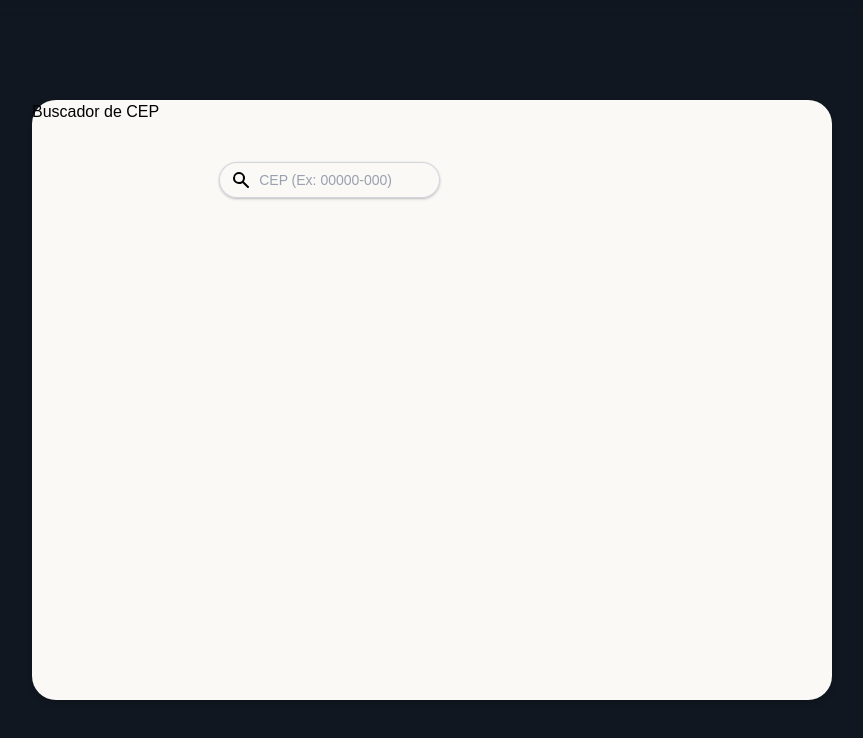
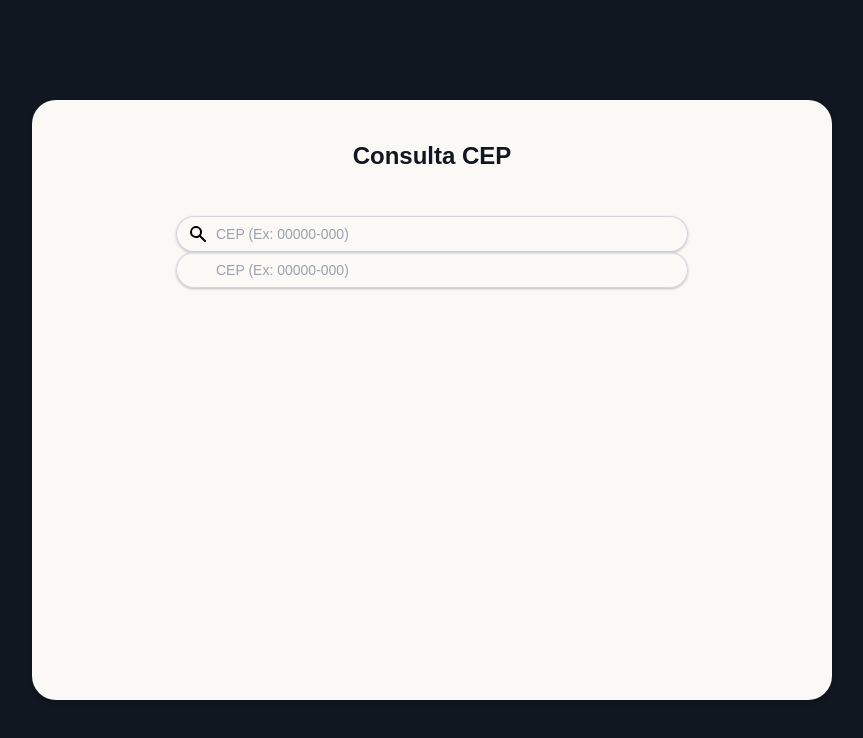
Before and after one commit to caiohenrqq/desafio-tecnico-front-end-ag-sistemas, a React (Vite) app: page / in a window 1280 px wide. Both pictures are taken after a click on the button "Vamos lá!". Shown: the top 738 px of the page, without its empty margins (208-1071 px from the left). Built offline with nearby package versions, Linux system fonts and the light colour scheme.

Commit message:
Backup: Introduzindo inputs Consulta.tsx

```diff
--- a/src/App.tsx
+++ b/src/App.tsx
@@ -24,11 +24,11 @@ function App() {
   return (
     <>
       <section
-        className={`relative inicio min-h-screen flex flex-col items-center gap-7 justify-center font-sans bg-primaria text-secundaria ${
+        className={`relative min-h-screen flex flex-col items-center gap-7 justify-center font-sans bg-primaria text-secundaria ${
           consultaAtiva ? "blur-sm" : "blur-none"
         }`}
       >
-        <div className="titulo-inicio font-bold text-5xl">
+        <div className="font-bold text-5xl">
           AG Sistemas - Desafio Técnico
         </div>
         {/* Botão para abrir popup */}
--- a/src/Consulta.tsx
+++ b/src/Consulta.tsx
@@ -7,11 +7,10 @@ const Consulta = ({ forwardRef }) => {
       ref={forwardRef}
       className="w-200 h-150 flex rounded-3xl shadow-md font-sans bg-secundaria"
     >
-      <div className="font-sans bold">
-        Buscador de CEP
-      </div>
-      <div className="place-content-center h-40 gap-4">
-        <div className="relative ml-15 rounded-3xl shadow-sm">
+      <div className="w-full max-w-lg mx-auto">
+        <div className="text-center mt-10 text-2xl font-bold text-primaria">Consulta CEP</div>
+        <div className="place-content-center h-40">
+          <div className="relative rounded-3xl shadow-sm">
             <input
               type="search"
               className="block w-full rounded-3xl border-0 py-1.5 pl-10 text-gray-900 shadow-sm ring-1 ring-inset ring-gray-300 placeholder:text-gray-400 focus:ring-2 focus:ring-inset focus:ring-indigo-600 sm:text-sm sm:leading-6"
@@ -32,6 +31,14 @@ const Consulta = ({ forwardRef }) => {
               </svg>
             </div>
           </div>
+          <div className="relative rounded-3xl shadow-sm">
+            <input
+              type="search"
+              className="block w-full rounded-3xl border-0 py-1.5 pl-10 text-gray-900 shadow-sm ring-1 ring-inset ring-gray-300 placeholder:text-gray-400 focus:ring-2 focus:ring-inset focus:ring-indigo-600 sm:text-sm sm:leading-6"
+              placeholder="CEP (Ex: 00000-000)"
+            />
+          </div>
+        </div>
       </div>
     </div>
   );
```
Lines whose indentation alone changed are shown as unchanged.
